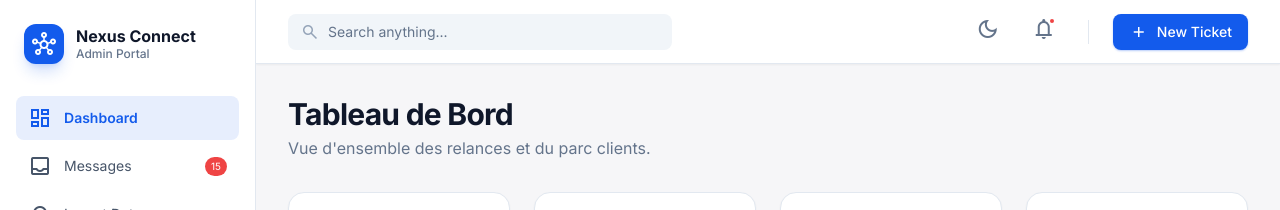
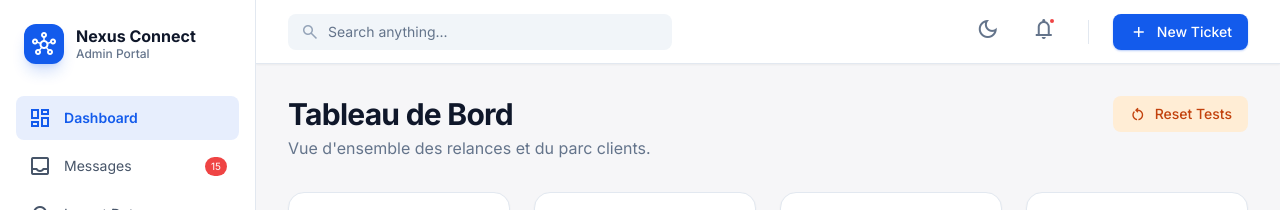
Before and after one commit to chihabj/Nexus-Minerva, a React (Vite) app: page /#/ in a window 1280 px wide. Shown: the top 210 px of the page. Built offline with nearby package versions, Linux system fonts and the light colour scheme; no server answers; the database is empty.

Commit message:
feat: Add Reset Tests button to Dashboard for easy testing

```diff
--- a/views/Dashboard.tsx
+++ b/views/Dashboard.tsx
@@ -21,6 +21,8 @@ export default function Dashboard() {
   const [sendingId, setSendingId] = useState<string | null>(null);
   const [toast, setToast] = useState<{ type: 'success' | 'error'; message: string } | null>(null);
 
+  const [resetting, setResetting] = useState(false);
+
   // Auto-hide toast after 5 seconds
   useEffect(() => {
     if (toast) {
@@ -28,6 +30,29 @@ export default function Dashboard() {
       return () => clearTimeout(timer);
     }
   }, [toast]);
+
+  // Reset all reminders to Pending (for testing)
+  const handleResetForTesting = async () => {
+    if (!confirm('⚠️ Réinitialiser tous les statuts à "Pending" pour les tests ?')) return;
+
+    setResetting(true);
+    try {
+      const { error } = await supabase
+        .from('reminders')
+        .update({ status: 'Pending', sent_at: null, message: null })
+        .neq('id', '00000000-0000-0000-0000-000000000000'); // Update all
+
+      if (error) throw error;
+
+      setToast({ type: 'success', message: '🔄 Tous les statuts réinitialisés à Pending' });
+      fetchData(); // Refresh data
+    } catch (err) {
+      console.error('Reset error:', err);
+      setToast({ type: 'error', message: 'Erreur lors du reset' });
+    } finally {
+      setResetting(false);
+    }
+  };
 
   // Fetch reminders and stats from Supabase
   const fetchData = useCallback(async () => {
@@ -228,9 +253,26 @@ export default function Dashboard() {
       )}
 
       <div className="max-w-7xl mx-auto space-y-8">
-        <div className="flex flex-col gap-1">
-          <h2 className="text-3xl font-bold tracking-tight text-slate-900 dark:text-white">Tableau de Bord</h2>
-          <p className="text-slate-500 dark:text-slate-400">Vue d'ensemble des relances et du parc clients.</p>
+        <div className="flex items-start justify-between">
+          <div className="flex flex-col gap-1">
+            <h2 className="text-3xl font-bold tracking-tight text-slate-900 dark:text-white">Tableau de Bord</h2>
+            <p className="text-slate-500 dark:text-slate-400">Vue d'ensemble des relances et du parc clients.</p>
+          </div>
+
+          {/* Reset button for testing */}
+          <button
+            onClick={handleResetForTesting}
+            disabled={resetting}
+            className="flex items-center gap-2 px-4 py-2 bg-orange-100 hover:bg-orange-200 text-orange-700 rounded-lg text-sm font-medium transition-colors disabled:opacity-50"
+            title="Réinitialiser tous les statuts pour les tests"
+          >
+            {resetting ? (
+              <div className="size-4 border-2 border-orange-600 border-t-transparent animate-spin rounded-full"></div>
+            ) : (
+              <span className="material-symbols-outlined text-[18px]">restart_alt</span>
+            )}
+            Reset Tests
+          </button>
         </div>
 
         {/* Stats Cards */}
```
Also changed, not shown: scripts/reset-reminders.mjs (added, +41 -0 lines).
